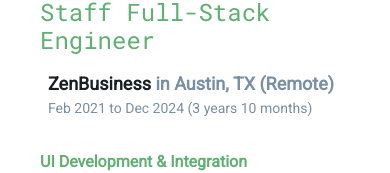
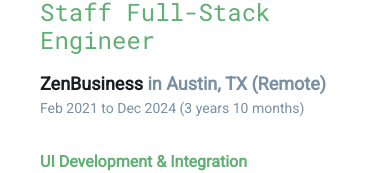
Before and after one commit to bensbits91/portfolio-2025-nextjs-js-tailwind, a Next.js app: page /experience in a window 390 px wide. Shown: the part 236-409 px from the top of the page. Built offline with nearby package versions, Linux system fonts and the light colour scheme.

Commit message:
minor content and style updates

```diff
--- a/app/components/experience/JobHeader.js
+++ b/app/components/experience/JobHeader.js
@@ -6,11 +6,11 @@
    return (
       <div className="mb-8">
          <HeadingTwo>{role}</HeadingTwo>
-         <div className="pl-2 text-lg font-semibold">
+         <div className="md:pl-2 text-lg font-semibold">
             {company}
             <span className="text-bb-gray-300"> in {location}</span>
          </div>
-         <div className="pl-2">
+         <div className="md:pl-2">
             <SubtleText>{duration(start, end)}</SubtleText>
          </div>
       </div>
--- a/app/experience/page.js
+++ b/app/experience/page.js
@@ -38,7 +38,7 @@
          ))}
          <Cta
             data={{
-               heading: 'Have a job that needs doing?',
+               heading: 'Need help?',
                layout: 'Cta',
                content: ["Let's chat and see if I can help."],
                link: {
```
